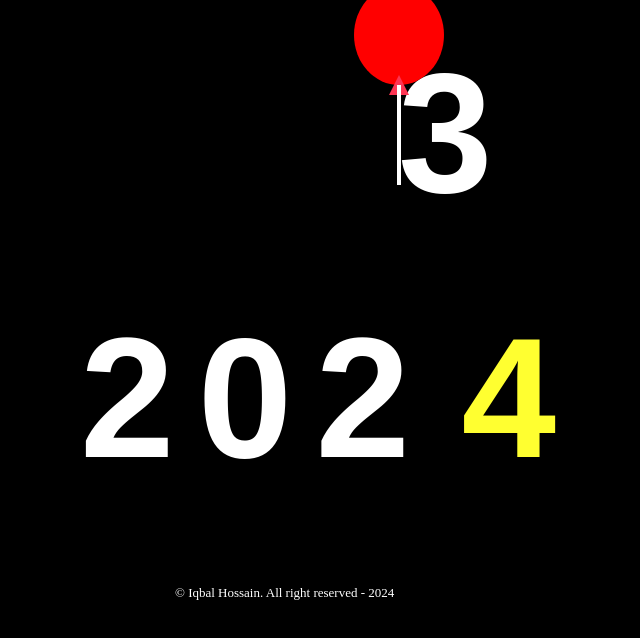
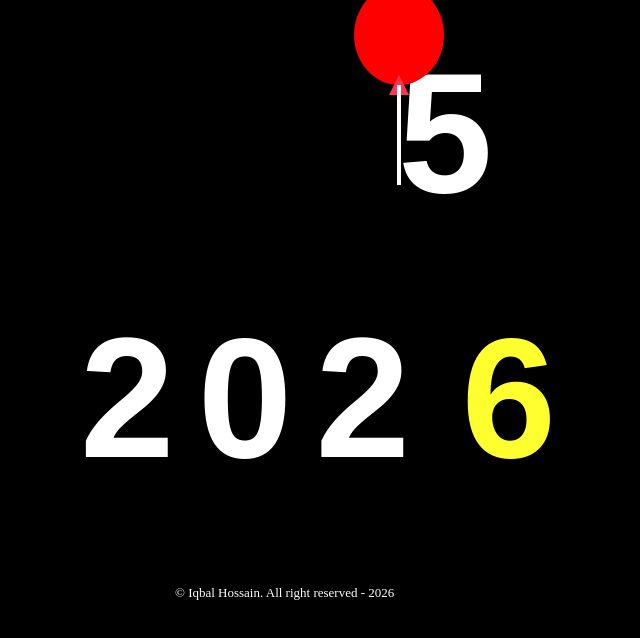
Before and after one commit to iqbalhossainmohon/new-year2026, a plain HTML site: page index.html in a window 1280 px wide. Shown: the whole page, without its empty margins (401-1041 px from the left). Drawn offline with Linux system fonts and the light colour scheme; a web font is replaced by a local one.

Commit message:
new year project

```diff
--- a/index.html
+++ b/index.html
@@ -4,7 +4,7 @@
 <head>
     <meta charset="UTF-8">
     <meta name="viewport" content="width=device-width, initial-scale=1.0">
-    <title>Happy New Year - 2024</title>
+    <title>Happy New Year - 2026</title>
     <link rel="stylesheet" href="style.css">
 </head>
 
@@ -16,15 +16,15 @@
             <span class="y2">0</span>
             <span class="y3">2</span>
         </span>
-        <span class="old">3</span>
-        <span class="y4 new">4</span>
+        <span class="old">5</span>
+        <span class="y4 new">6</span>
         <div class="balloon"></div>
     </div>
     <div>
         <h1>new year</h1>
     </div>
     <div class="footer">
-        <p class="footer_copy">&#169 Iqbal Hossain. All right reserved - 2024</p>
+        <p class="footer_copy">&#169 Iqbal Hossain. All right reserved - 2026</p>
     </div>
 </body>
 </html>
```
